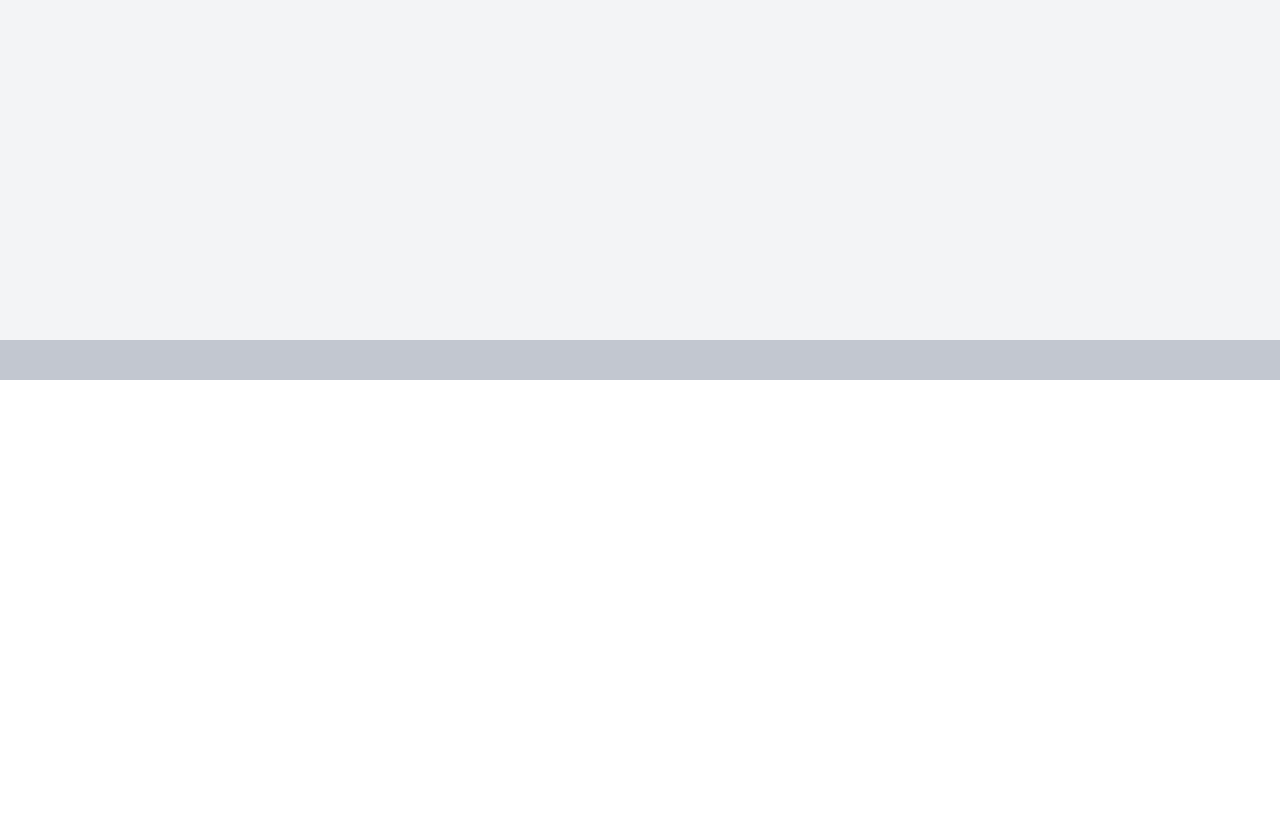
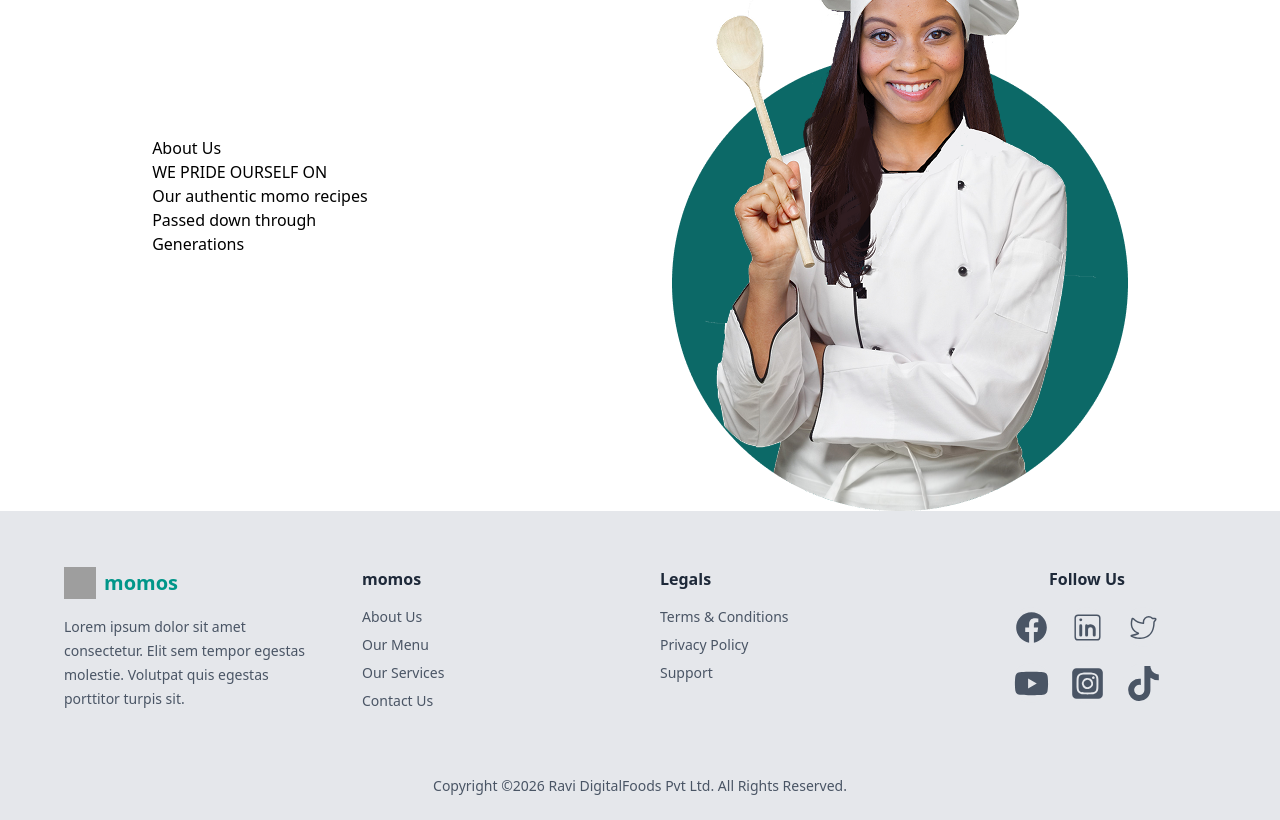
Before and after one commit to 2820007/MomoHouse, a React (Vite) app: page /about in a window 1280 px wide. Shown: the part 500-1320 px from the top of the page. Before the commit the page ends 880 px from the top, so only its background shows below. Built offline with nearby package versions, Linux system fonts and the light colour scheme; grey boxes are pictures that could not be loaded.

Commit message:
footer added

```diff
--- a/src/components/common/Footer.jsx
+++ b/src/components/common/Footer.jsx
@@ -1,16 +1,113 @@
-import React from 'react'
+import React from "react";
+import momologo from "../../assets/momologo.png";
+import { NavLink } from "react-router-dom";
+
+import { IoLogoFacebook } from "react-icons/io5";
+import { FaTiktok, FaSquareInstagram, FaYoutube } from "react-icons/fa6";
+import { CiTwitter, CiLinkedin } from "react-icons/ci";
 
 const Footer = () => {
   return (
-    <div className='bg-[#C2C7D0] p-5 text-white  italic text-sm text-center'>
+    <footer className="bg-gray-200 text-gray-600">
 
-         {/* first parts */}
-       <div></div>
-       {/* second Parts */}
-       <div></div>
+      <div className="container mx-auto px-6 lg:px-16 pt-14">
 
-    </div>
-  )
-}
 
-export default Footer
+        <div className="grid grid-cols-1 md:grid-cols-4 gap-10 pb-10">
+
+
+          <div>
+            <div className="flex items-center gap-2 mb-4">
+              <img src={momologo} alt="logo" className="w-8 h-8" />
+              <h1 className="text-xl font-semibold text-teal-600">momos</h1>
+            </div>
+            <p className="text-sm leading-6">
+              Lorem ipsum dolor sit amet consectetur. Elit sem tempor egestas
+              molestie. Volutpat quis egestas porttitor turpis sit.
+            </p>
+          </div>
+
+          {/* MOMOS LINKS */}
+          <div className="flex flex-col items-center md:items-start">
+            <h2 className="font-semibold text-gray-800 mb-4">momos</h2>
+            <ul className="space-y-2 text-sm text-center md:text-left">
+              <li><NavLink to="/about">About Us</NavLink></li>
+              <li><NavLink to="/menu">Our Menu</NavLink></li>
+              <li><NavLink to="services">Our Services</NavLink></li>
+              <li><NavLink to="contact">Contact Us</NavLink></li>
+            </ul>
+          </div>
+
+          {/* LEGALS */}
+          <div className="flex flex-col items-center md:items-start">
+            <h2 className="font-semibold text-gray-800 mb-4">Legals</h2>
+            <ul className="space-y-2 text-sm text-center md:text-left">
+              <li><NavLink>Terms & Conditions</NavLink></li>
+              <li><NavLink>Privacy Policy</NavLink></li>
+              <li><NavLink>Support</NavLink></li>
+            </ul>
+          </div>
+
+          {/* FOLLOW US */}
+          <div className="flex flex-col items-center">
+            <h2 className="font-semibold text-gray-800 mb-4">Follow Us</h2>
+
+
+            <div className="flex justify-center gap-4 mb-4">
+              <NavLink to="https://www.facebook.com/" target="_blank">
+                <div className="w-10 h-10 flex items-center justify-center rounded-full bg-gray-200 hover:bg-teal-500 hover:text-white">
+                  <IoLogoFacebook size={35} />
+                </div>
+              </NavLink>
+
+              <NavLink to="https://www.linkedin.com/" target="_blank">
+                <div className="w-10 h-10 flex items-center justify-center rounded-full bg-gray-200 hover:bg-teal-500 hover:text-white">
+                  <CiLinkedin  size={35}/>
+                </div>
+              </NavLink>
+
+              <NavLink to="https://twitter.com/" target="_blank">
+                <div className="w-10 h-10 flex items-center justify-center rounded-full bg-gray-200 hover:bg-teal-500 hover:text-white">
+                  <CiTwitter size={35} />
+                </div>
+              </NavLink>
+            </div>
+
+
+            <div className="flex justify-center gap-4">
+              <NavLink to="https://www.youtube.com/" target="_blank">
+                <div className="w-10 h-10 flex items-center justify-center rounded-full bg-gray-200 hover:bg-teal-500 hover:text-white">
+                  <FaYoutube size={35} />
+                </div>
+              </NavLink>
+
+              <NavLink to="https://www.instagram.com/" target="_blank">
+                <div className="w-10 h-10 flex items-center justify-center rounded-full bg-gray-200 hover:bg-teal-500 hover:text-white">
+                  <FaSquareInstagram size={35} />
+                </div>
+              </NavLink>
+
+              <NavLink to="https://www.tiktok.com/" target="_blank">
+                <div className="w-10 h-10 flex items-center justify-center rounded-full bg-gray-200 hover:bg-teal-500 hover:text-white">
+                  <FaTiktok size={35} />
+                </div>
+              </NavLink>
+            </div>
+          </div>
+
+        </div>
+
+
+        <hr className="border-gray-200" />
+
+
+        <p className="text-center text-sm py-6">
+          Copyright ©2026 Ravi DigitalFoods Pvt Ltd. All Rights Reserved.
+        </p>
+
+      </div>
+    </footer>
+  );
+};
+
+export default Footer;
--- a/src/components/common/Header.jsx
+++ b/src/components/common/Header.jsx
@@ -41,8 +41,8 @@ function Header() {
         <FaUserCircle size={35} color="green" />
         <div className="group-hover:flex font-bold gap-y-2 bg-gray-400 rounded-sm flex-col p-5 absolute hidden">
           <NavLink to="/profile" className="hover:underline">Profile</NavLink>
-          <NavLink to="/profile" className="hover:underline">Login</NavLink>
-          <NavLink to="/profile" className="hover:underline">Register</NavLink>
+          <NavLink to="/login" className="hover:underline">Login</NavLink>
+          <NavLink to="/register" className="hover:underline">Register</NavLink>
         </div>
       </div>
     </nav>
--- a/src/pages/About.jsx
+++ b/src/pages/About.jsx
@@ -1,8 +1,28 @@
 import React from 'react'
+import about1 from  "../assets/about1.png"
+
 
 const About = () => {
   return (
-    <div>About</div>
+    <div className='bg-white'>
+      {/* first part */}
+      <div className='flex justify-around items-center pt-10'>
+        <div>
+          <h1>
+            About Us
+          </h1>
+          <p>WE PRIDE OURSELF ON</p>
+
+            <p>Our authentic momo recipes</p>
+            <p>Passed down through</p>
+            <p>Generations</p>
+
+        </div>
+        <div>
+          <img src={about1} alt="about1" className='w-114 h-157.75' />
+        </div>
+      </div>
+    </div>
   )
 }
 
```
Also changed, not shown: src/assets/about1.png (added).
